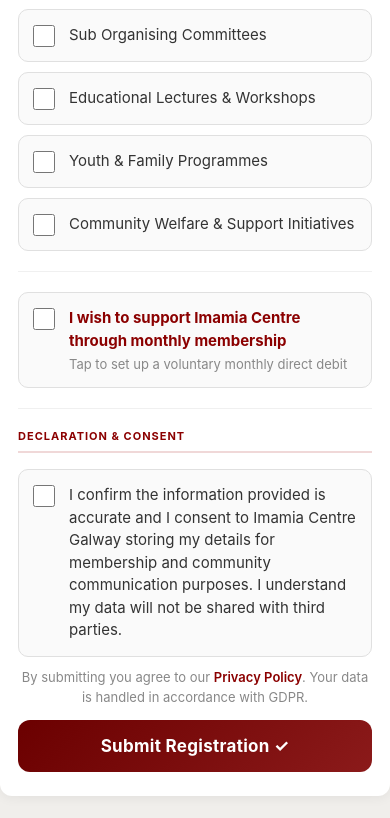
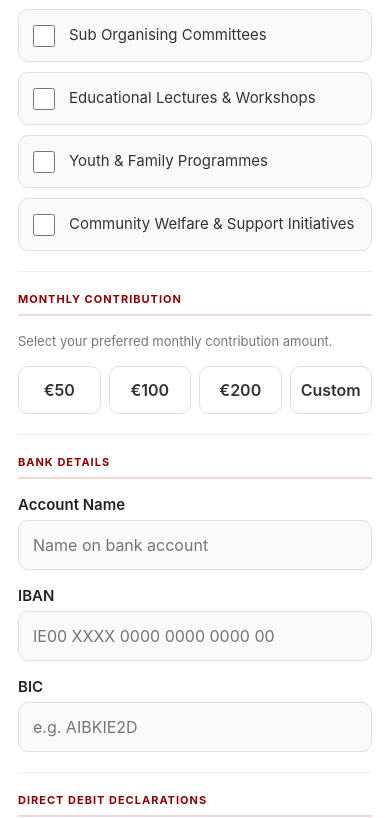
Before and after one commit to skjaff92-bit/imamia-membership-form, a React (Create React App) app: page / in a window 390 px wide. Shown: the part 1145-1963 px from the top of the page. Built offline with nearby package versions, Linux system fonts and the light colour scheme.

Commit message:
removed voluntry contrib + added mobile scaling

```diff
--- a/public/index.html
+++ b/public/index.html
@@ -1 +1,14 @@
-<div id="root"></div>
+<!DOCTYPE html>
+<html lang="en">
+  <head>
+    <meta charset="UTF-8" />
+    <meta name="viewport" content="width=device-width, initial-scale=1, maximum-scale=1" />
+    <meta name="theme-color" content="#6B0000" />
+    <meta name="apple-mobile-web-app-capable" content="yes" />
+    <meta name="apple-mobile-web-app-status-bar-style" content="black-translucent" />
+    <title>ICG Membership — Imamia Centre Galway</title>
+  </head>
+  <body>
+    <div id="root"></div>
+  </body>
+</html>
--- a/src/membership_form.jsx
+++ b/src/membership_form.jsx
@@ -36,7 +36,6 @@ export default function MembershipForm() {
   const [submitted, setSubmitted] = useState(false);
   const [submitting, setSubmitting] = useState(false);
   const [submitError, setSubmitError] = useState("");
-  const [showDD, setShowDD] = useState(false);
   const [form, setForm] = useState({
     fullName: "", age: "", occupation: "", phone: "", email: "",
     eircode: "", city: "", children: [], interests: [],
@@ -69,12 +68,10 @@ export default function MembershipForm() {
     if (!form.phone.trim()) e.phone = "Phone number is required";
     if (!form.email.trim()) e.email = "Email is required";
     if (!form.consent) e.consent = "Please confirm your consent";
-    if (showDD) {
     if (!form.ddConsent1) e.ddConsent1 = "Required";
     if (!form.ddConsent2) e.ddConsent2 = "Required";
     if (!form.ddConsent3) e.ddConsent3 = "Required";
     if (!form.ddConsent4) e.ddConsent4 = "Required";
-    }
     setErrors(e);
     return Object.keys(e).length === 0;
   };
@@ -107,11 +104,11 @@ export default function MembershipForm() {
       "Eircode": form.eircode || "—",
       "Children": childrenText,
       "Community Interests": interestsText,
-      "Monthly Direct Debit": showDD ? "Yes" : "No",
-      "Amount": showDD ? (finalAmount || "Not specified") : "N/A",
-      "Account Name": showDD ? (form.accountName || "—") : "N/A",
-      "IBAN": showDD ? (form.iban || "—") : "N/A",
-      "BIC": showDD ? (form.bic || "—") : "N/A",
+      "Monthly Direct Debit": "Yes",
+      "Amount": finalAmount || "Not specified",
+      "Account Name": form.accountName || "—",
+      "IBAN": form.iban || "—",
+      "BIC": form.bic || "—",
       "_subject": `New Membership Registration — ${form.fullName}`,
       "_replyto": form.email,
     };
@@ -256,17 +253,8 @@ export default function MembershipForm() {
 
         <Divider />
 
-        <CheckItem checked={showDD} onChange={e => setShowDD(e.target.checked)}>
-          <div>
-            <div style={s.ddToggleTitle}>I wish to support Imamia Centre through monthly membership</div>
-            <div style={s.ddToggleSub}>Tap to set up a voluntary monthly direct debit</div>
-          </div>
-        </CheckItem>
-
-        {showDD && (
-          <div style={s.ddBox}>
-            <div style={{...s.sectionTitle, marginBottom:8}}>Monthly Direct Debit</div>
-            <p style={s.ddDesc}>Select your preferred monthly contribution.</p>
+        <SectionTitle>Monthly Contribution</SectionTitle>
+        <p style={s.ddDesc}>Select your preferred monthly contribution amount.</p>
 
         <div style={s.amountRow}>
           {["€50","€100","€200","Custom"].map(a => (
@@ -283,7 +271,7 @@ export default function MembershipForm() {
         )}
 
         <Divider />
-            <div style={{...s.sectionTitle, marginBottom:12}}>Bank Details</div>
+        <SectionTitle>Bank Details</SectionTitle>
 
         <Input label="Account Name" placeholder="Name on bank account"
           value={form.accountName} onChange={e => set("accountName", e.target.value)}
@@ -296,7 +284,7 @@ export default function MembershipForm() {
           autoCapitalize="characters" autoCorrect="off" autoComplete="off" />
 
         <Divider />
-            <div style={{...s.sectionTitle, marginBottom:12}}>Direct Debit Declarations</div>
+        <SectionTitle>Direct Debit Declarations</SectionTitle>
 
         {[
           { key: "ddConsent1", text: "I understand the monthly payment will continue until I cancel or change it in writing." },
@@ -313,8 +301,6 @@ export default function MembershipForm() {
         ))}
 
         <p style={s.secNote}>🔒 Your bank details are used solely for your standing order and will not be shared with third parties.</p>
-          </div>
-        )}
 
         <Divider />
 
@@ -498,6 +484,7 @@ const s = {
   },
 
   subText: { fontSize: 14, color: "#666", marginBottom: 14, lineHeight: 1.5 },
+  ddDesc: { fontSize: 13, color: "#777", marginBottom: 14, lineHeight: 1.5 },
 
   checkBox: {
     display: "flex",
@@ -523,19 +510,6 @@ const s = {
     cursor: "pointer",
   },
   checkText: { fontSize: 15, color: "#333", lineHeight: 1.5 },
-
-  ddToggleTitle: { fontSize: 15, fontWeight: 700, color: MAROON, marginBottom: 3 },
-  ddToggleSub: { fontSize: 13, color: "#888", lineHeight: 1.4 },
-
-  ddBox: {
-    background: "#fdf7f7",
-    border: `1.5px solid #f0d0d0`,
-    borderRadius: 12,
-    padding: 18,
-    marginBottom: 16,
-    marginTop: 4,
-  },
-  ddDesc: { fontSize: 13, color: "#777", marginBottom: 14, lineHeight: 1.5 },
 
   amountRow: { display: "flex", gap: 8, flexWrap: "wrap", marginBottom: 16 },
   amountBtn: {
```
Lines whose indentation alone changed are shown as unchanged.
